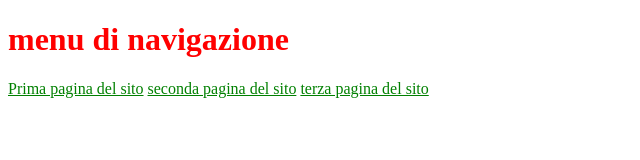
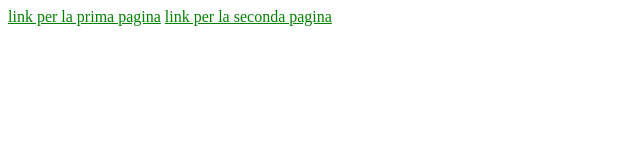
Before and after one commit to mino-bit/cescotpt.2, a plain HTML site: page menu/index.html in a window 1280 px wide. Shown: the whole page, without its empty margins (0-640 px from the left). Drawn offline with Linux system fonts and the light colour scheme.

Commit message:
Update navigation links in index.html for improved clarity and structure

```diff
--- a/menu/index.html
+++ b/menu/index.html
@@ -7,9 +7,8 @@
     <title>Document</title>
 </head>
 <body>
-    <h1 href="first.html">menu di navigazione</h1>
-    <a href="first.html">Prima pagina del sito</a>
-    <a href="second.html">seconda pagina del sito</a>
-    <a href="third.html">terza pagina del sito</a>
+    <a href="first.html">link per la prima pagina</a>
+
+<a href="second.html">link per la seconda pagina</a>
 </body>
 </html>
```
Also changed, not shown: sito/index.html (+4 -1 lines).
